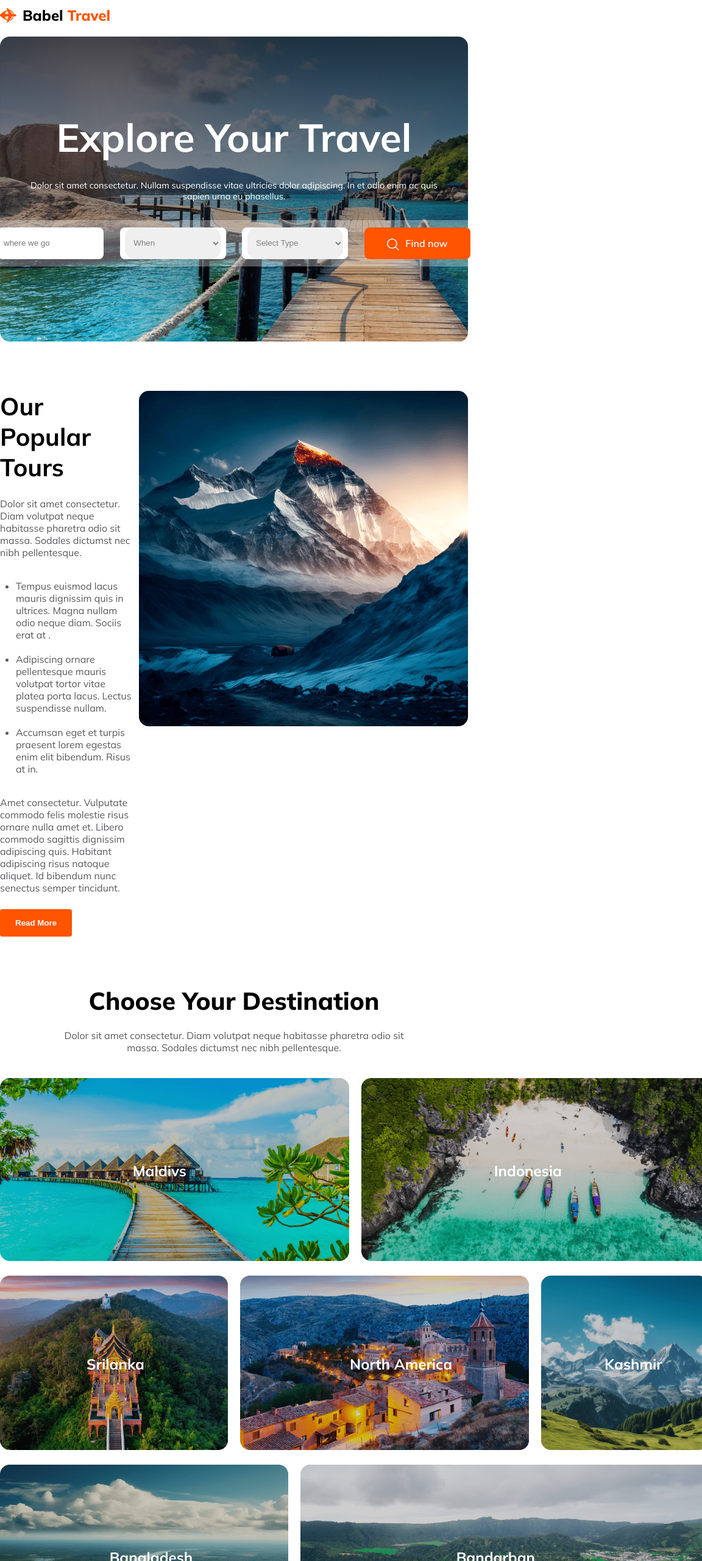
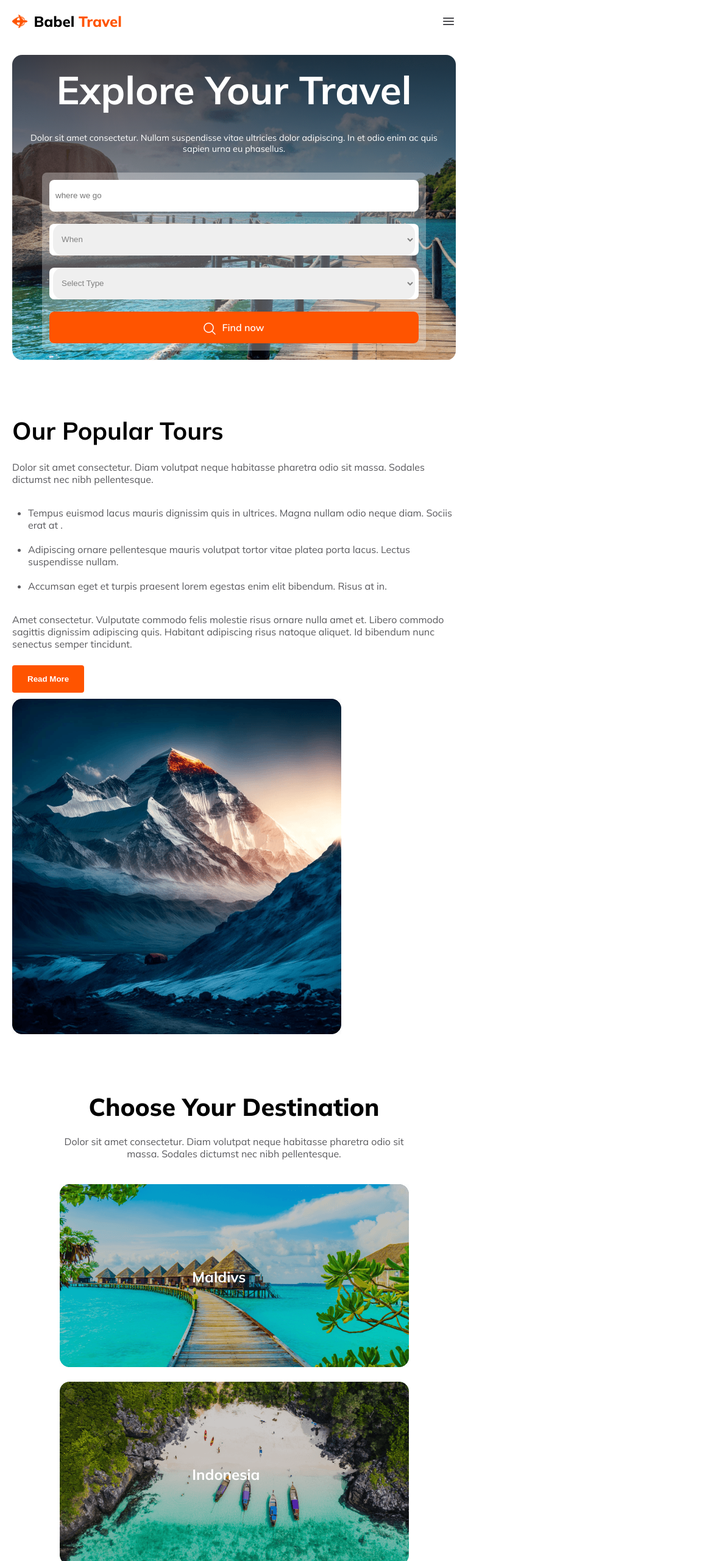
Before and after one commit to morshidulrahman/assignment-2, a plain HTML site: page index.html in a window 768 px wide. Shown: the top 2560 px of the page at 61% size, 1152 px wide, since content can reach past the window. Drawn offline with Linux system fonts and the light colour scheme.

Commit message:
tablet responsive try

```diff
--- a/style.css
+++ b/style.css
@@ -845,6 +845,9 @@ ul.place_box_list li {
     }
 }
 @media (min-width: 601px) and (max-width: 992px) {
+    .container{
+        padding: 20px;
+    }
     nav.container ul {
         display: none;
     }
@@ -852,4 +855,69 @@ ul.place_box_list li {
         grid-template-columns: 1fr 1fr ;
         gap: 20px;
     }
+    .menu_item{
+        display: flex;
     }
+    .hero_group {
+        display: flex;
+        flex-direction: column;
+        width: 90%;
+        margin: auto;
+        gap: 20px 0px;
+        border-radius: 8px;
+        background: rgba(255, 255, 255, 0.30);
+        padding: 12px;
+    }
+
+    .hero_group div {
+        width: 100%;
+        height: 52px;
+        background: white;
+        border-radius: 8px;
+    }
+    .hero_select {
+        color: gray;
+        width: 98%;
+        text-transform: capitalize;
+    }
+    .popular_wrapper{
+        flex-direction: column;
+    }
+    .Destination_content {
+       align-items: center;
+       justify-content: center;
+    }
+    .first_content{
+        grid-template-columns:1fr;
+        gap: 20px;
+    }
+    .second_content{
+     display: none;
+    }
+    .third_content{
+         display: none;
+    }
+    .place_wrapper {
+        flex-direction: column;
+        gap: 20px;
+    }
+    .place_box_left{
+        width: 100%;
+    }
+    .place_box_right{
+        width: 100%;
+    }
+    .subscribe_wrapper{
+        flex-direction: column;
+        gap: 20px;
+    }
+    .subscribe_left{
+        width: 100%;
+    }
+    .subs_right{
+        width: 100%;
+    }
+    .footer_title{
+        width: 70%;
+    }
+    }
```
